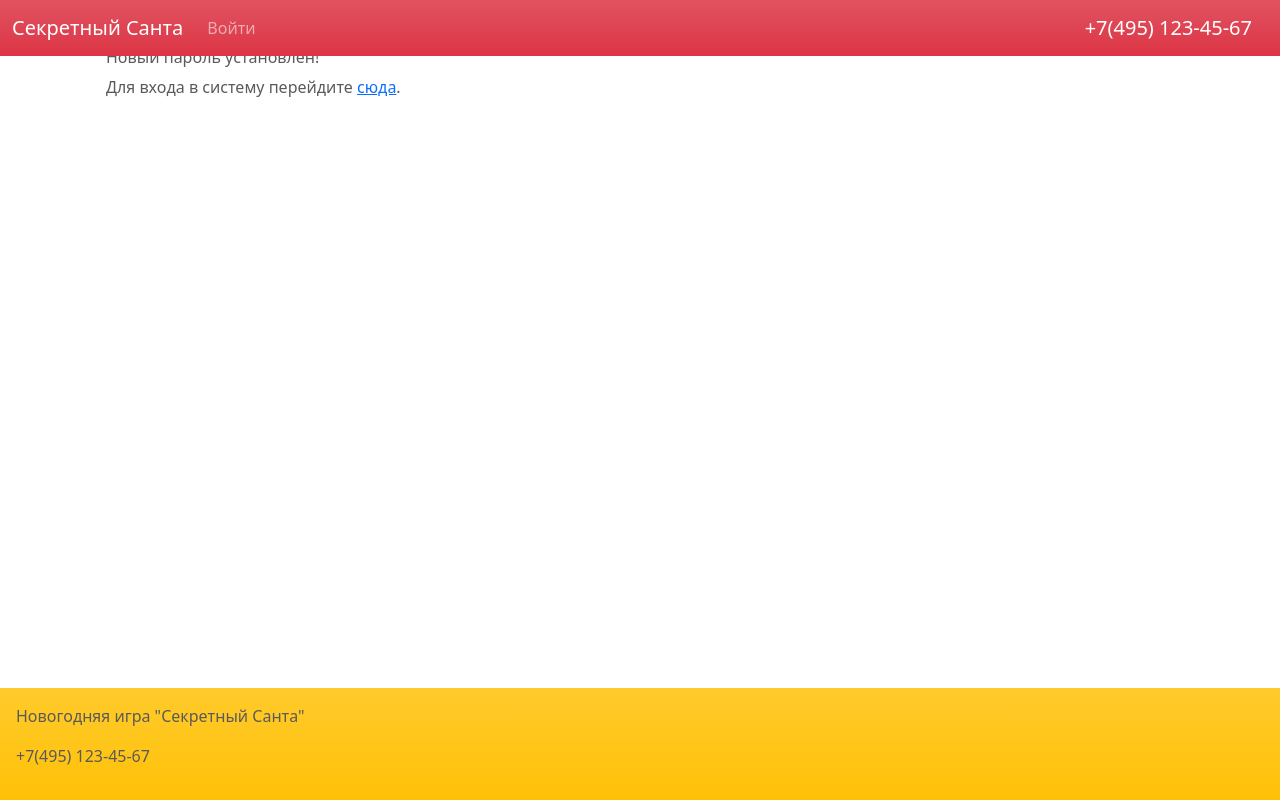
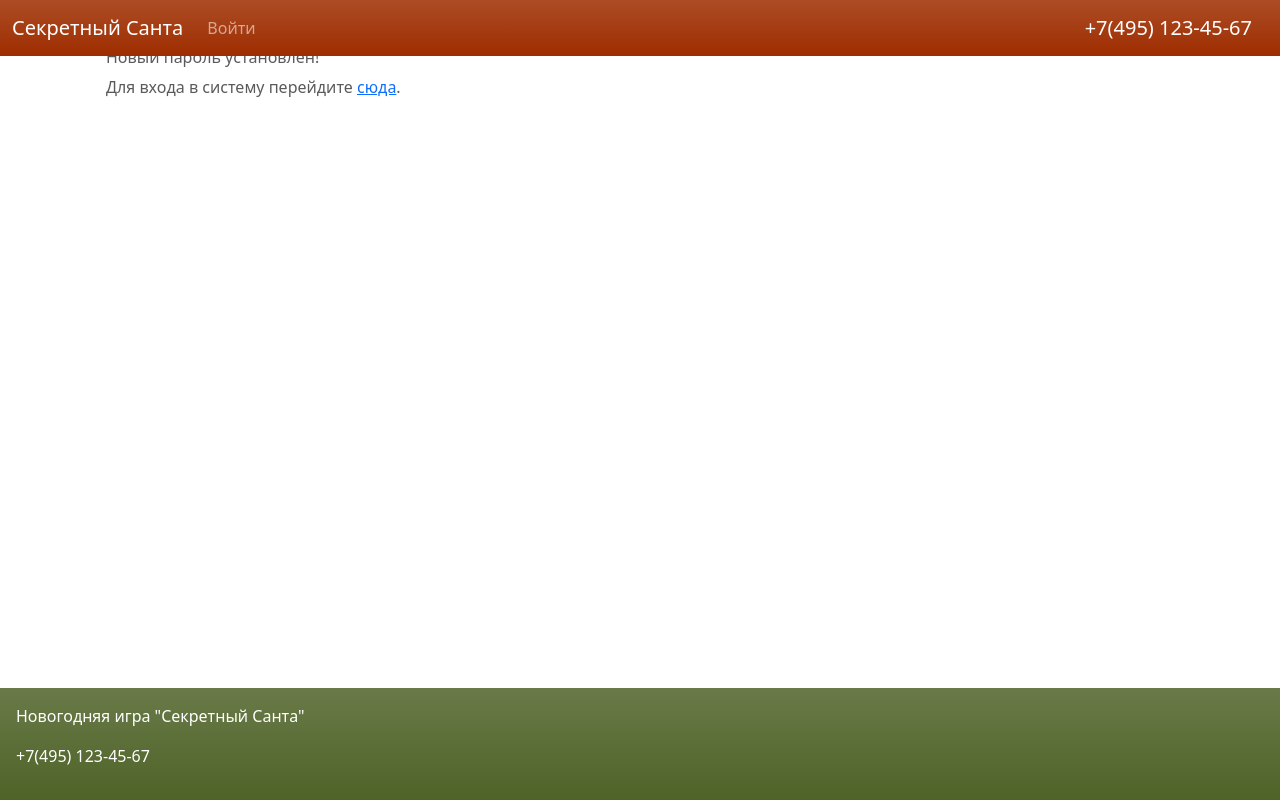
Before and after one commit to breduin/secret-santa, a Django app: page /password_reset_complete/ in a window 1280 px wide. Run offline with Django 4.2, Linux system fonts and the light colour scheme; parts of the project's set-up code (start-up, migrations or seed data) failed here and were passed over; some libraries are stand-ins or nearby versions.

Commit message:
Change colors in base template

```diff
--- a/templates/base.html
+++ b/templates/base.html
@@ -52,7 +52,7 @@
   <body>
 
 <header>
-  <nav class="navbar navbar-expand-md navbar-dark fixed-top bg-danger bg-gradient">
+  <nav class="navbar navbar-expand-md navbar-dark fixed-top bg-gradient" style="background-color: #9e2d00;">
     <div class="container-fluid">
       <a class="navbar-brand" data-bs-toggle="tooltip" data-bs-placement="bottom" title="Новогодняя игра Секретный Санта" href="{% url 'main_page' %}">Секретный Санта</a>
       <button class="navbar-toggler" type="button" data-bs-toggle="collapse" data-bs-target="#navbarCollapse" aria-controls="navbarCollapse" aria-expanded="false" aria-label="Toggle navigation">
@@ -78,7 +78,7 @@
         </div>
         {% if user.is_authenticated %}
         <div class="d-flex">
-          <a class="nav-link" href="{% url 'logout' %}"><i class="bi bi-box-arrow-right fs-4"></i></a>
+          <a class="nav-link" href="{% url 'logout' %}"><i class="bi bi-box-arrow-right mx-4" style="font-size: 2rem; color: ghostwhite;"></i></a>
         </div>
         {% endif %}
 
@@ -116,7 +116,7 @@
 
 
   <!-- FOOTER -->
-  <footer class="fixed-bottom bg-warning bg-gradient p-3">
+  <footer class="fixed-bottom bg-gradient p-3" style="background-color: #4f6328; color: #ffffff">
     <p>Новогодняя игра "Секретный Санта"</p>
     <p>+7(495) 123-45-67</p>
   </footer>
```
